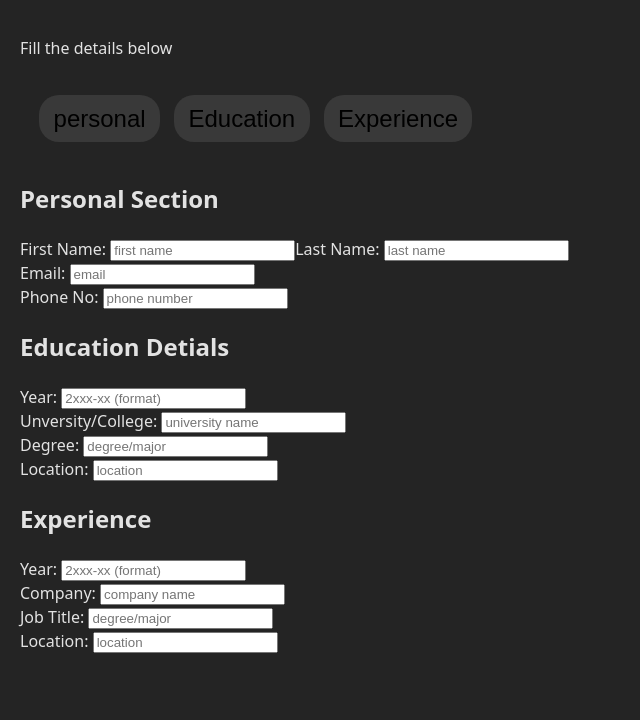
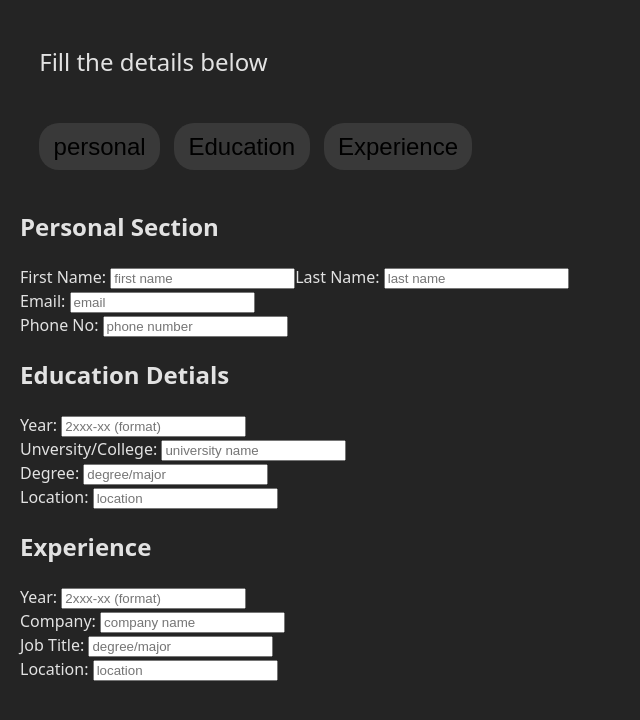
Before and after one commit to Anand-1812/CV-app, a React (Vite) app in the folder cv_app/: page / in a window 1280 px wide. Shown: the top 720 px of the page, without its empty margins (0-640 px from the left). Built offline with nearby package versions, Linux system fonts and the light colour scheme.

Commit message:
align the <p> with the buttons

```diff
--- a/cv_app/src/index.css
+++ b/cv_app/src/index.css
@@ -28,3 +28,9 @@ h1 {
 .heading h1 {
   text-align: center;
 }
+
+.aside p {
+  font-size: 1.5rem;
+  padding: 0 1.2rem;
+  font-weight: 500;
+}
```
